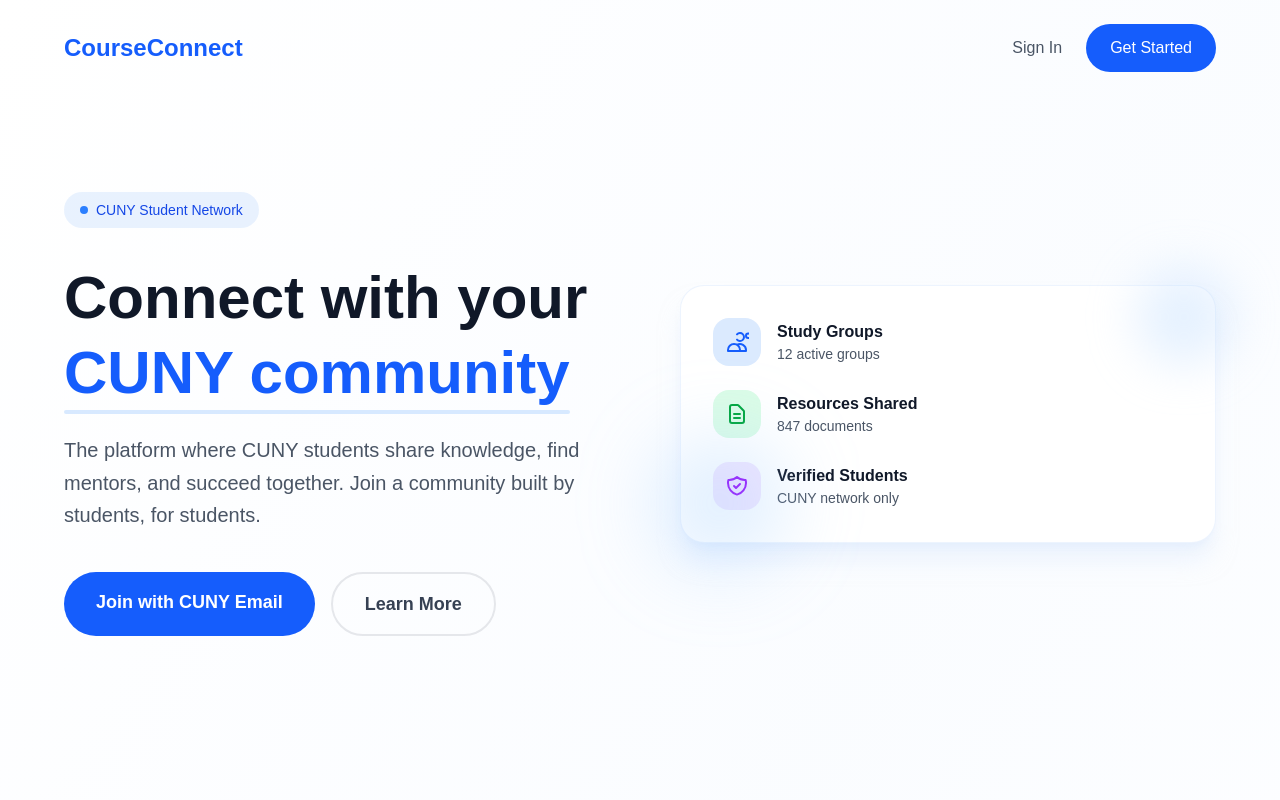
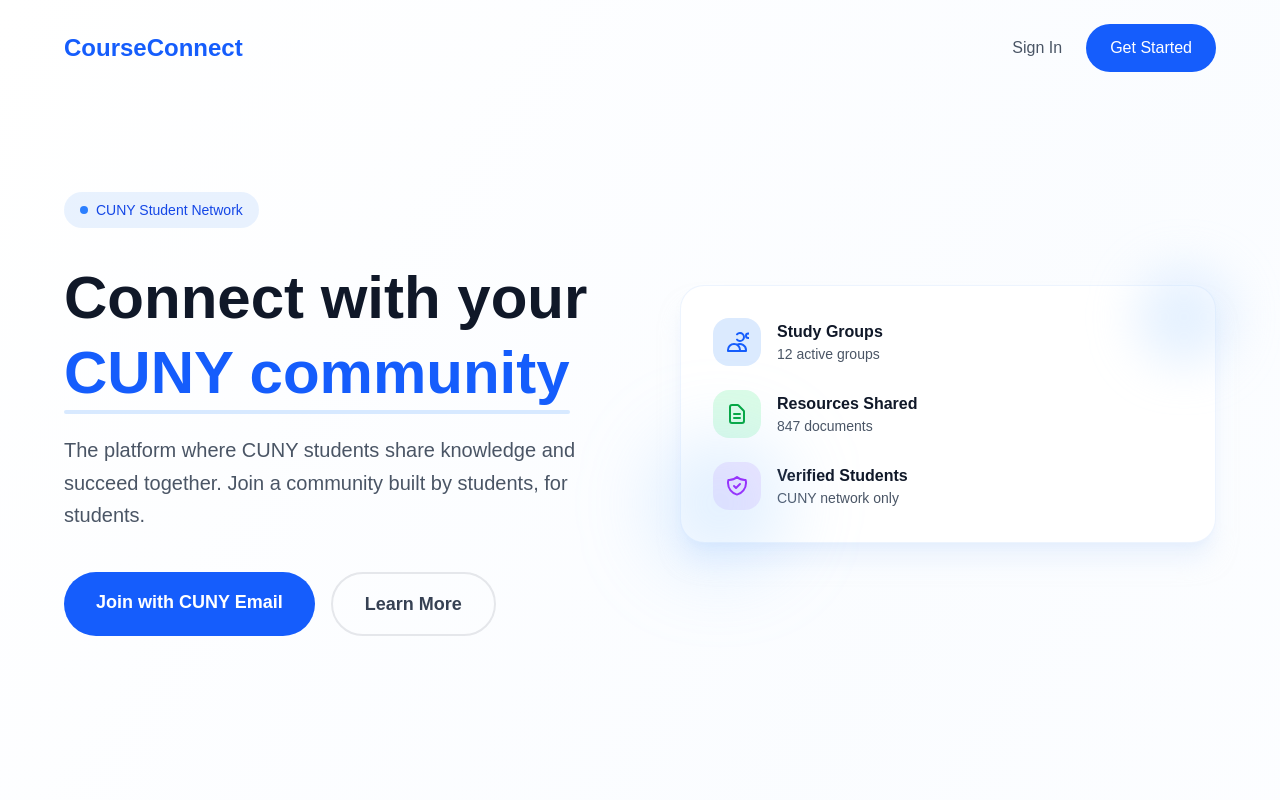
Before and after one commit to haseebmalik18/course-connect, a Next.js app: page / in a window 1280 px wide. Shown: the top 800 px of the page. Built offline with nearby package versions, Linux system fonts and the light colour scheme.

Commit message:
find mentors fixed

```diff
--- a/src/app/page.tsx
+++ b/src/app/page.tsx
@@ -43,7 +43,7 @@
                 </span>
               </h1>
               <p className="text-xl text-gray-600 mb-10 leading-relaxed">
-                The platform where CUNY students share knowledge, find mentors, and succeed together. Join a community built by students, for students.
+                The platform where CUNY students share knowledge and succeed together. Join a community built by students, for students.
               </p>
               <div className="flex flex-col sm:flex-row gap-4">
                 <Link
```
